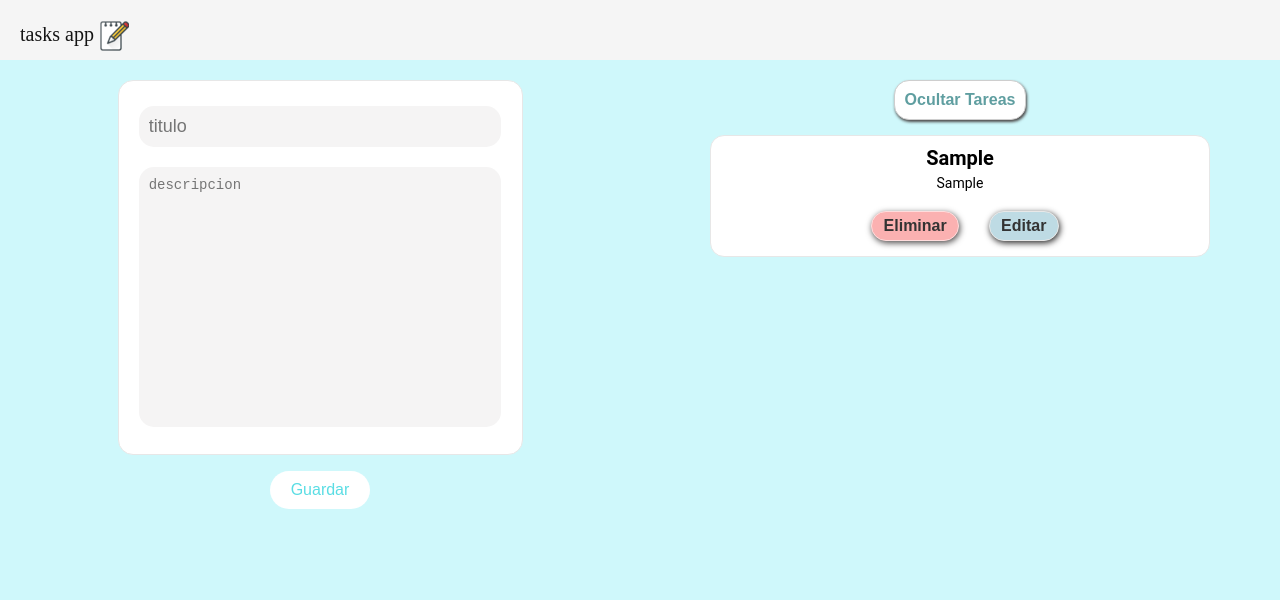
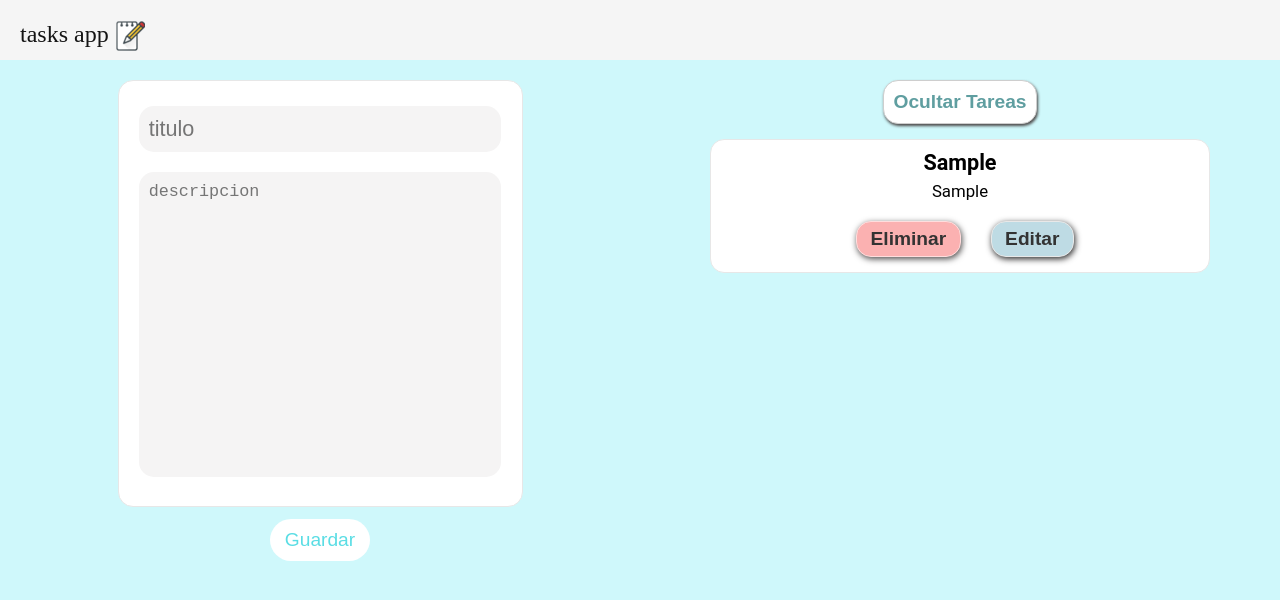
Before and after one commit to ElianRD/task-app, a plain HTML site: page index.html in a window 1280 px wide. Both pictures are taken after typing "Sample", "Sample" into the empty fields and a click on the button "Guardar". Drawn offline with Linux system fonts and the light colour scheme.

Commit message:
ultimo1 commit

```diff
--- a/style.css
+++ b/style.css
@@ -119,7 +119,7 @@ html{
 }
 .btn-show{
     padding: 10px;
-    font-size: 16px;
+    font-size: 1.6rem;
     font-weight: 700;
     border-radius: 15px;
     background-color: #FFF;
@@ -134,7 +134,7 @@ html{
 .btn-hide{
 
     padding: 10px;
-    font-size: 16px;
+    font-size: 1.6rem;
     font-weight: 700;
     border-radius: 15px;
     display: none;
@@ -168,7 +168,7 @@ html{
 
 }
 .task-container__title{
-    font-size: 2rem;
+    font-size: 1.8rem;
     font-weight: 600;
     line-height: 1.4rem;
     margin-bottom: 10px;
@@ -182,7 +182,7 @@ html{
 
 }
 .task-container__delete{
-    font-size: 16px;
+    font-size: 1.6rem;
     font-weight: 600;
     color: #333333;
     padding: 0.3em 0.7em;
@@ -200,7 +200,7 @@ html{
 }
 
 .task-container__edit{
-    font-size: 16px;
+    font-size: 1.6rem;
     font-weight: 600;
     color: #333333;
     padding: 0.3em 0.7em;
@@ -217,3 +217,8 @@ html{
     box-shadow: -6px -6px 12px #c1c1c1, 6px 6px 12px #FFF;
     transform: scale(1.2);
 }
+@media screen and (min-width: 1068px) {
+    html {
+      font-size: 12px;
+    }
+  }
```
